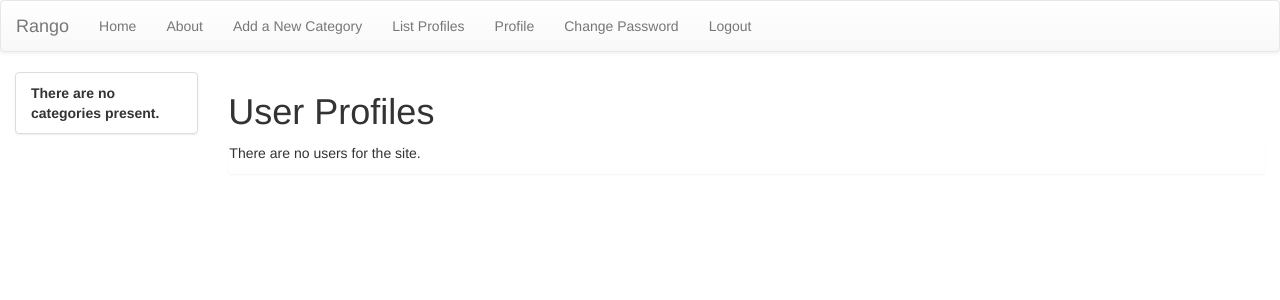
After one commit to HorridTom/my_rango, a Django app: a page that uses twoodcock_tango_with_django_project/templates/rango/base.html in a window 1280 px wide. The commit adds this page. Shown: the top 300 px of the page. Run offline with Django 3.2, Linux system fonts and the light colour scheme; the visitor is signed in with stand-in values (Sample User, id 1); data that the repository does not hold is empty; some libraries are stand-ins or nearby versions.

Commit message:
Added profile and profile list pages.
Up to but not including exercise at end of section 15.5.

```diff
--- a/twoodcock_tango_with_django_project/rango/urls.py
+++ b/twoodcock_tango_with_django_project/rango/urls.py
@@ -14,4 +14,6 @@ urlpatterns = [
     url(r'^goto/$', views.track_url, name='goto'),
     url(r'^register_profile/$', views.register_profile,
         name='register_profile'),
+    url(r'^profile/(?P<username>[\w\-]+)/$', views.profile, name='profile'),
+    url(r'^profiles/$', views.list_profiles, name='list_profiles'),
     ]
--- a/twoodcock_tango_with_django_project/rango/views.py
+++ b/twoodcock_tango_with_django_project/rango/views.py
@@ -1,15 +1,14 @@
 from datetime import datetime
 from django.shortcuts import render, redirect
-from django.http.response import HttpResponseRedirect, HttpResponse
-# from django.contrib.auth import authenticate, login
-from django.core.urlresolvers import reverse
-from django.contrib.auth import logout
+# from django.http.response import HttpResponseRedirect, HttpResponse
+# from django.core.urlresolvers import reverse
+# from django.contrib.auth import logout
 from django.contrib.auth.decorators import login_required
 # Import the necessary models and forms
-from rango.models import Category, Page
-from rango.forms import UserForm, UserProfileForm, CategoryForm, PageForm
+from rango.models import Category, Page, User, UserProfile
+from rango.forms import UserProfileForm, CategoryForm, PageForm
 from rango.bing_search import run_query
-import contextlib
+# import contextlib
 
 
 # The index view
@@ -312,6 +311,39 @@ def track_url(request):
     return redirect(url)
 
 
+@login_required
+def profile(request, username):
+    try:
+        user = User.objects.get(username=username)
+    except User.DoesNotExist:
+        return redirect('index')
+
+    userprofile = UserProfile.objects.get_or_create(user=user)[0]
+    form = UserProfileForm(
+        {'website': userprofile.website, 'picture': userprofile.picture})
+
+    if request.method == 'POST':
+        form = UserProfileForm(request.POST, request.FILES,
+                               instance=userprofile)
+        if form.is_valid():
+            form.save(commit=True)
+            return redirect('profile', user.username)
+        else:
+            print(form.errors)
+
+    return render(request, 'rango/profile.html',
+                  {'userprofile': userprofile, 'selecteduser': user,
+                   'form': form})
+
+
+@login_required
+def list_profiles(request):
+    userprofile_list = UserProfile.objects.all()
+
+    return render(request, 'rango/list_profiles.html',
+                  {'userprofile_list': userprofile_list})
+
+
 # Helper functions
 def get_server_side_cookie(request, cookie, default_val=None):
     val = request.session.get(cookie)
--- a/twoodcock_tango_with_django_project/templates/rango/base.html
+++ b/twoodcock_tango_with_django_project/templates/rango/base.html
@@ -48,6 +48,12 @@
            href="{% url 'add_category' %}">
             Add a New Category</a></li>
         <li><a class="nav-item nav-link"
+            href="{% url 'list_profiles' %}">
+            List Profiles</a>
+        <li><a class="nav-item nav-link"
+            href="{% url 'profile' user.username %}">
+            Profile</a></li>
+        <li><a class="nav-item nav-link"
             href="/accounts/password/change/">
             Change Password</a></li>
         <li><a class="nav-item nav-link"
--- /dev/null
+++ b/twoodcock_tango_with_django_project/templates/rango/list_profiles.html
@@ -0,0 +1,31 @@
+{% extends 'rango/base.html' %}
+
+{% load staticfiles %}
+
+{% block title %}User Profiles{% endblock %}
+
+{% block body_block %}
+<h1>User Profiles</h1>
+
+<div class="panel">
+    {% if userprofile_list %}
+    <div class="panel-heading">
+        <!-- Display search results in an ordered list -->
+        <div class="panel-body">
+            <div class="list-group">
+                {% for listuser in userprofile_list %}
+                <div class="list-group-item">
+                    <h4 class="list-group-item-heading">
+                        <a href="{% url 'profile' listuser.user.username %}">
+                            {{ listuser.user.username }}</a>
+                    </h4>
+                </div>
+                {% endfor %}
+            </div>
+        </div>
+    </div>
+    {% else %}
+        <p>There are no users for the site.</p>
+    {% endif %}
+</div>
+{% endblock %}
--- a/twoodcock_tango_with_django_project/twoodcock_tango_with_django_project/urls.py
+++ b/twoodcock_tango_with_django_project/twoodcock_tango_with_django_project/urls.py
@@ -17,6 +17,8 @@ from django.conf.urls import url
 from django.contrib import admin
 from django.conf.urls import include
 from django.core.urlresolvers import reverse
+from django.conf import settings
+from django.conf.urls.static import static
 
 from registration.backends.simple.views import RegistrationView
 
@@ -39,4 +41,4 @@ urlpatterns = [
         MyRegistrationView.as_view(),
         name='registration_register'),
     url(r'^accounts/', include('registration.backends.simple.urls')),
-]
+] + static(settings.MEDIA_URL, document_root=settings.MEDIA_ROOT)
```
Also changed, not shown: twoodcock_tango_with_django_project/templates/rango/profile.html (added, +29 -0 lines), twoodcock_tango_with_django_project/twoodcock_tango_with_django_project/settings.py (+11 -0 lines).
